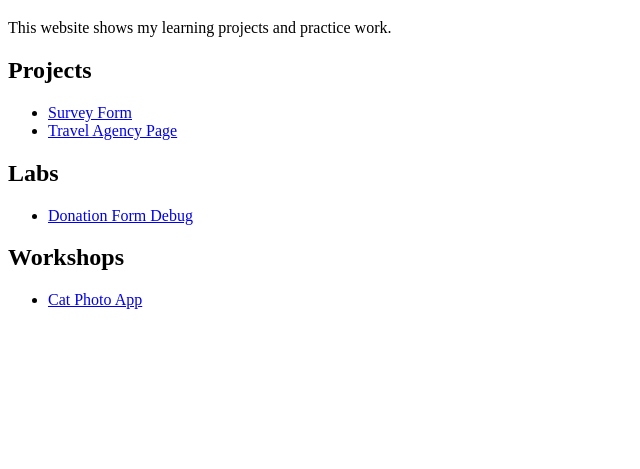
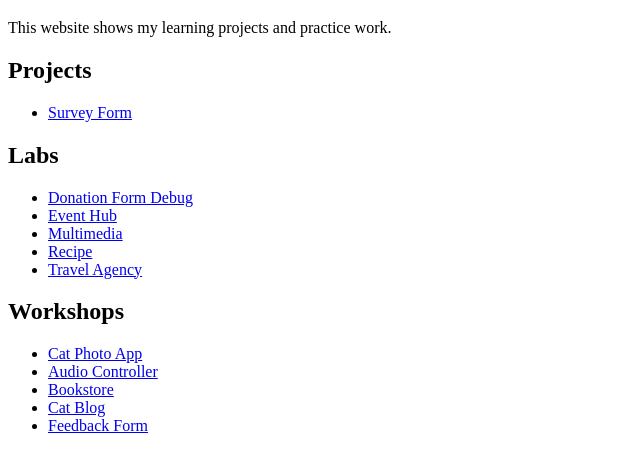
Before and after one commit to sandip021/FreeCodeCampLearning, a plain HTML site: page index.html in a window 1280 px wide. Shown: the part 61-530 px from the top of the page, without its empty margins (0-640 px from the left). Drawn offline with Linux system fonts and the light colour scheme.

Commit message:
Add new project and workshop links to index.html

```diff
--- a/index.html
+++ b/index.html
@@ -11,17 +11,26 @@
     <h2>Projects</h2>
     <ul>
         <li><a href="projects/survey-form/index.html">Survey Form</a></li>
-        <li><a href="projects/travel-agency/index.html">Travel Agency Page</a></li>
+
     </ul>
 
     <h2>Labs</h2>
     <ul>
-        <li><a href="labs/donation-form/index.html">Donation Form Debug</a></li>
+        <li><a href="labs/donation-form-debug/index.html">Donation Form Debug</a></li>
+        <li><a href="labs/event-hub/index.html">Event Hub</a></li>
+        <li><a href="labs/multimedia-player/index.html">Multimedia</a></li>
+        <li><a href="labs/recipe-page/index.html">Recipe</a></li>
+        <li><a href="labs/travel-agency/index.html">Travel Agency</a></li>
+
     </ul>
 
     <h2>Workshops</h2>
     <ul>
         <li><a href="workshops/cat-photo-app/index.html">Cat Photo App</a></li>
+        <li><a href="workshops/accessible-audio-controller/index.html">Audio Controller</a></li>
+        <li><a href="workshops/bookstore/index.html">Bookstore</a></li>
+        <li><a href="workshops/cat-blog/index.html">Cat Blog</a></li>
+        <li><a href="workshops/hotel-feedback/index.html">Feedback Form</a></li>
     </ul>
 
 </body>
```
